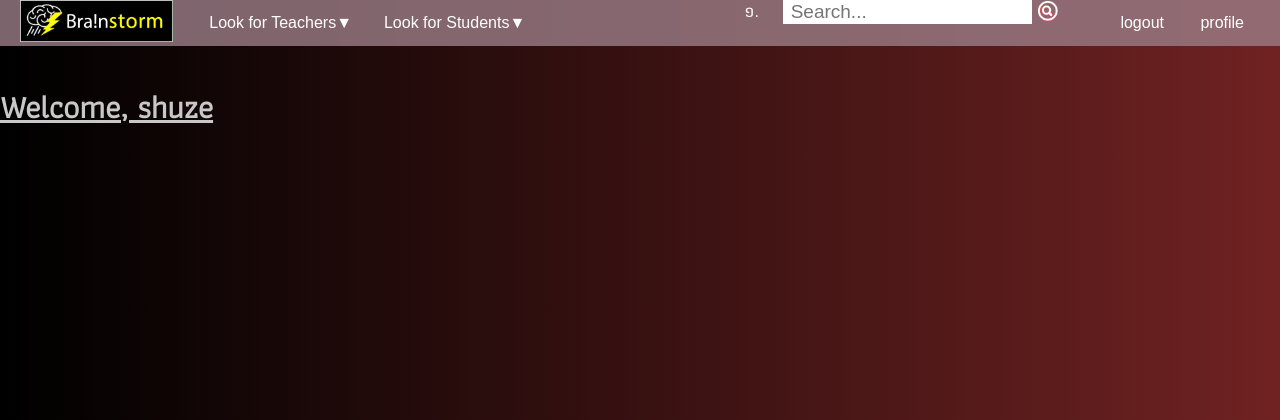
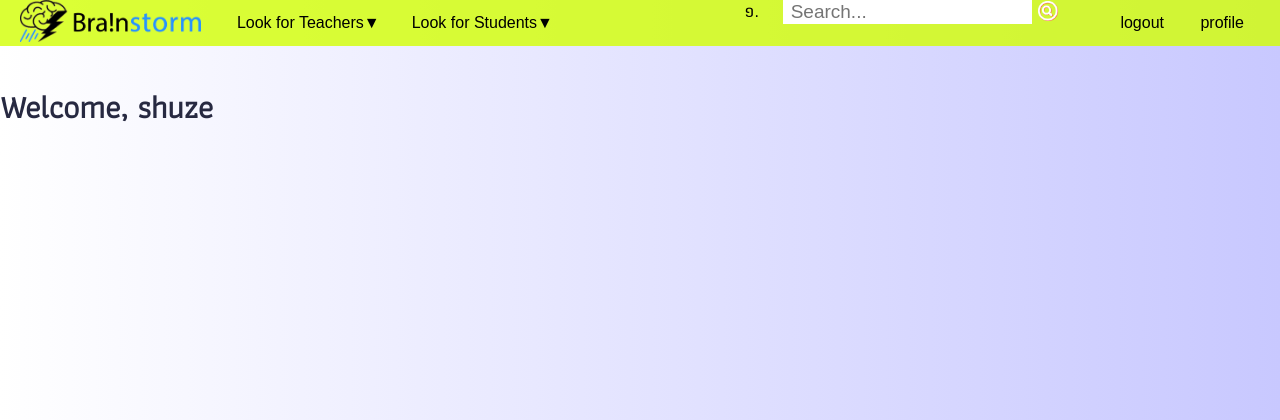
Before and after one commit to GlenWong97/Django_Master, a Django app: page /profile/ in a window 1280 px wide. Shown: the top 420 px of the page. Run offline with Django 3.2, Linux system fonts and the light colour scheme; a user stored in the database is signed in; some web fonts are replaced.

Commit message:
some general colours

```diff
--- a/store/static/store/main.css
+++ b/store/static/store/main.css
@@ -1,15 +1,15 @@
 body {
-  color: white;
+  color: black;
   padding: 0;
   margin: 0;
-  background-image: linear-gradient(-90deg, rgba(112,34,34),black);
+  background-image: linear-gradient(-90deg, rgba(200,200,255),white);
 }
 #menu {
   list-style-type: cambodian;
   margin: 0;
   padding: 0;/*
   overflow: hidden;*/
-  background-color: rgba(155,125,135,0.8);
+  background-color: rgba(210,255,3,0.8);
   font-family: 'Carrois Gothic', sans-serif;
   position: fixed;
   width: 100vw;
@@ -37,21 +37,18 @@ body {
  #logo_holder {
   float: left;
   padding-right: 20px;
- /*
- text-align: center;
- background-color: black;*/
 }
 
 li a, .menu_item {
   display: inline-block;
-  color: white;
+  color: black;
   text-align: center;
   padding: 14px 16px;
   text-decoration: none;
 }
 
 li a:hover, .dropdown:hover .menu_item {
-  background-color: lightblue;
+  background-color: whitesmoke;
 }
 
 li.dropdown {
@@ -61,9 +58,9 @@ li.dropdown {
 .dropdown-content {
   display: none;
   position: absolute;
-  background-color: #ff2ef1;
+  background-color: whitesmoke;
   min-width: 50px;
-  box-shadow: 0px 8px 16px 0px rgba(0,0,0,0.2);
+  box-shadow: 0px 8px 16px 0px lightseagreen;
   z-index: 1;
 }
 
@@ -75,7 +72,7 @@ li.dropdown {
   text-align: left;
 }
 
-.dropdown-content a:hover {background-color: #f1f1f1;}
+.dropdown-content a:hover {background-color: lightskyblue;}
 
 .dropdown:hover .dropdown-content {
   display: block;
@@ -144,13 +141,32 @@ li.dropdown {
 
 #main {
   padding-top: 60px;
-  color: rgb(200,200,200);
+  color: rgb(39, 41, 65);
   font-family: 'Athiti', sans-serif;
 }
 #main h1 {
-  text-decoration: underline;
+
 }
 
 #main input {
   margin: 10px;
 }
+
+#main btn{
+ display:inline-block;
+ padding:0.3em 1.2em;
+ margin:0 0.1em 0.1em 0;
+ border:0.16em solid rgba(255,255,255,0);
+ border-radius:2em;
+ box-sizing: border-box;
+ text-decoration:none;
+ font-family:'Roboto',sans-serif;
+ font-weight:300;
+ color:#FFFFFF;
+ text-shadow: 0 0.04em 0.04em rgba(0,0,0,0.35);
+ text-align:center;
+ transition: all 0.2s;
+}
+#main btn: hover{
+ border-color: rgba(255,255,255,1);
+}
--- a/store/templates/store/base.html
+++ b/store/templates/store/base.html
@@ -12,7 +12,7 @@
 <body>
 <ul id="menu">
   <div id="logo_holder">
-    <img id="logo" src="{% static 'store/brainstorm_logo.jpg' %}">
+    <img id="logo" src="{% static 'store/brainstorm_logo.gif' %}">
   </div>
     <li class="dropdown menu_left">
     <a href="javascript:void(0)" class="menu_item" id="Teachers">Look for Teachers▼</a>
--- a/users/views.py
+++ b/users/views.py
@@ -15,6 +15,10 @@ def register(request):
         form =  UserRegisterForm
     return render(request, 'users/register.html', {'form' : form})
 
+def login(request):
+    if login.method == 'POST':
+        messages.success(request, f'Welcome {username}, great to have you back!')
+
 @login_required
 def profile(request):
     return render(request, 'users/profile.html')
```
Also changed, not shown: store/static/store/brainstorm_logo.htm (added, +12 -0 lines), db.sqlite3, store/static/store/brainstorm_logo.gif (added), store/static/store/brainstorm_logo.jpg.
